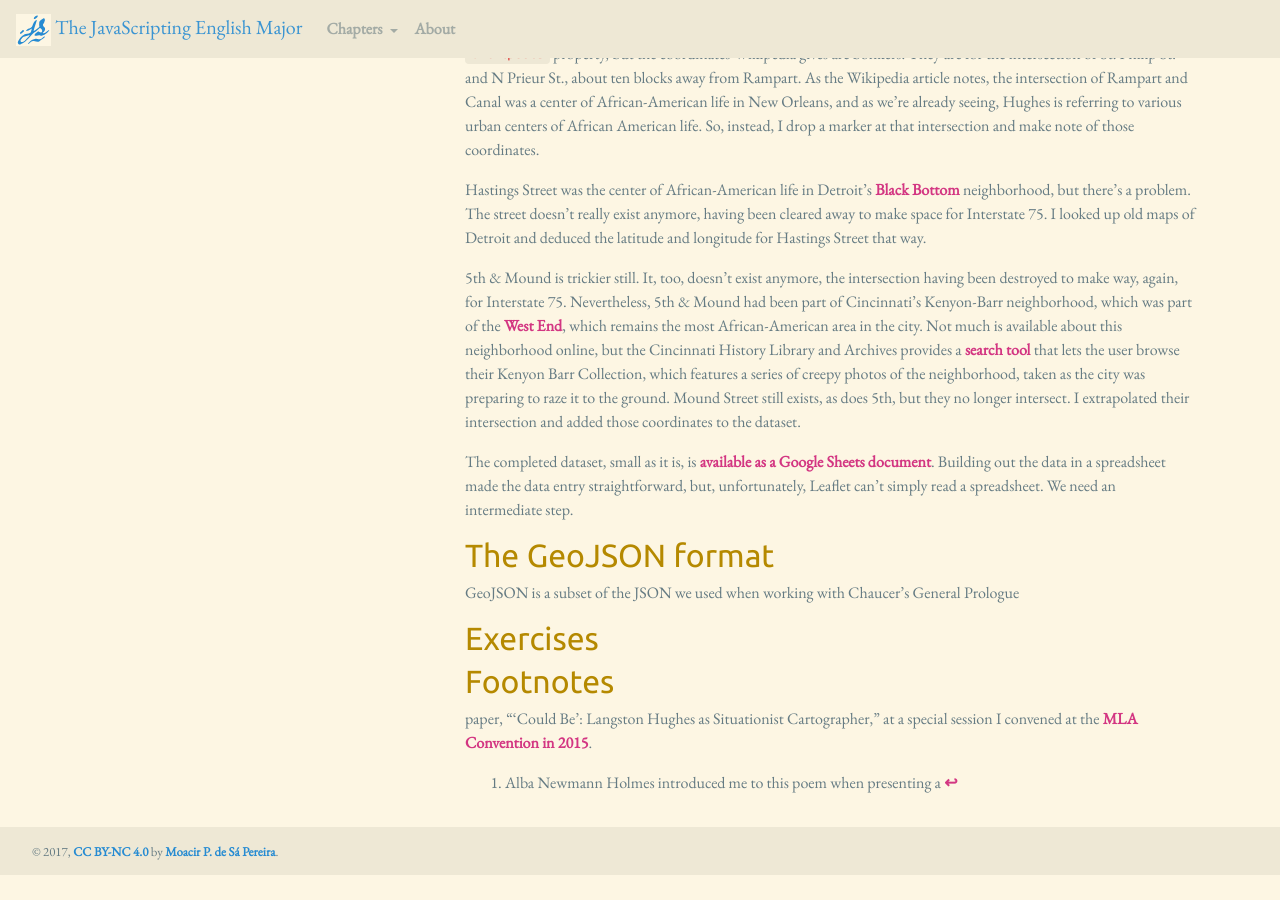
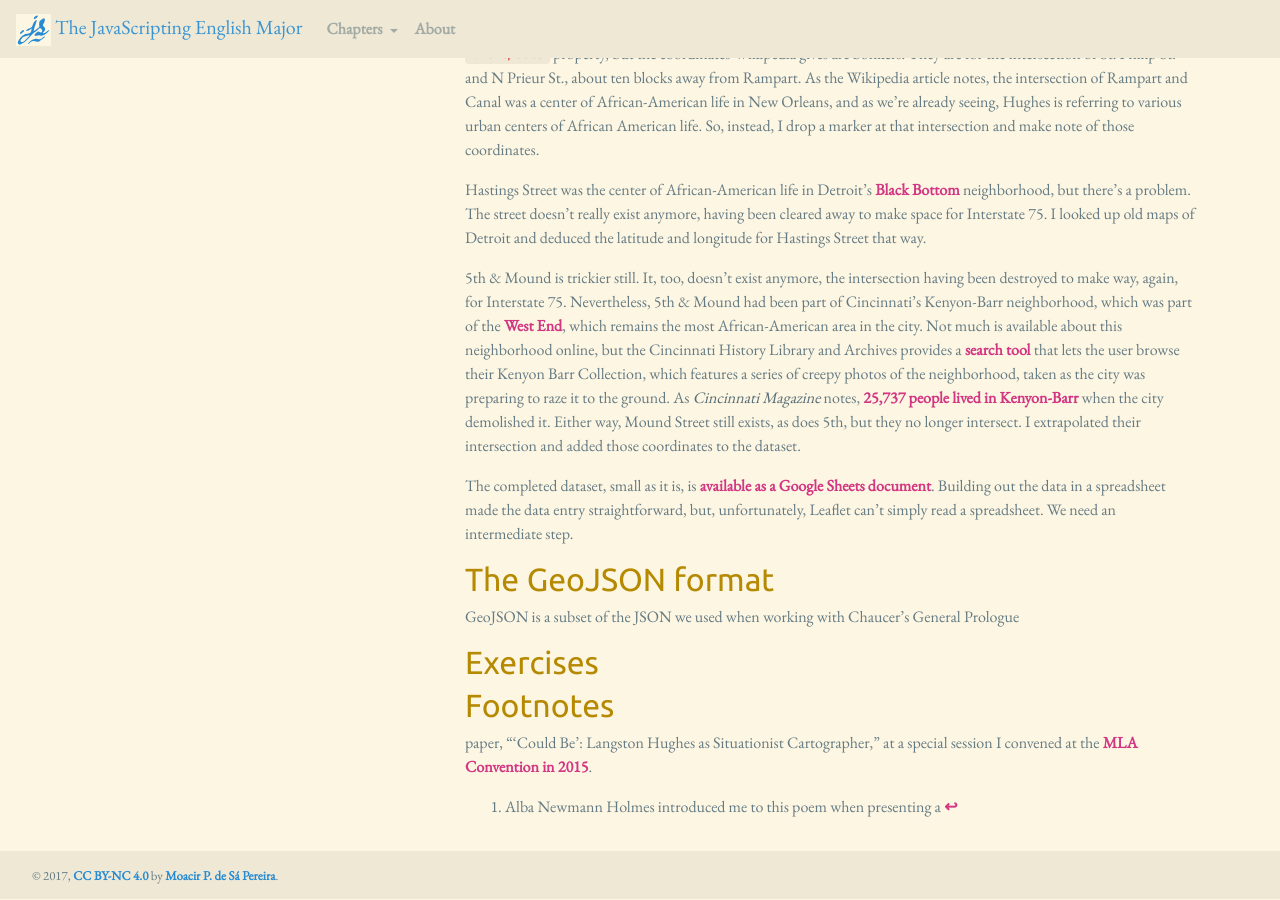
Before and after one commit to muziejus/javascripting-english-major, a Jekyll site: the page built from 11-geojson.md, in a window 1280 px wide and 900 px high, scrolled down 1224 px. Built offline with Jekyll 4.4.1, drawn with Linux system fonts in a browser that asks for light colours; nearby versions of some CDN libraries; before the commit the page ends 2100 px from its top, so only the background shows below that.

```diff
--- a/11-geojson.md
+++ b/11-geojson.md
@@ -100,14 +100,17 @@ Nevertheless, 5th & Mound had been part of Cincinnati’s Kenyon-Barr
 neighborhood, which was part of the [West
 End](https://en.wikipedia.org/wiki/West_End,_Cincinnati), which remains the
 most African-American area in the city. Not much is available about this
-neighborhood online, but the Cincinnati History Library and Archives provides a
-[search
+neighborhood online, but the Cincinnati History Library and Archives provides
+a [search
 tool](http://library.cincymuseum.org/starweb/photos/servlet.starweb?path=photos/photo-session.web)
-that lets the user browse their Kenyon Barr Collection, which features a series
-of creepy photos of the neighborhood, taken as the city was preparing to raze
-it to the ground. Mound Street still exists, as does 5th, but they no longer
-intersect. I extrapolated their intersection and added those coordinates to
-the dataset.
+that lets the user browse their Kenyon Barr Collection, which features a
+series of creepy photos of the neighborhood, taken as the city was preparing
+to raze it to the ground. As *Cincinnati Magazine* notes, [25,737 people lived
+in
+Kenyon-Barr](http://www.cincinnatimagazine.com/citywiseblog/lost-city-kenyon-barr-queensgate/)
+when the city demolished it. Either way, Mound Street still exists, as does
+5th, but they no longer intersect. I extrapolated their intersection and added
+those coordinates to the dataset.
 
 The completed dataset, small as it is, is [available as a Google Sheets
 document](https://docs.google.com/spreadsheets/d/1u3rlflUa6q4wAQMtqwh_-WYM2J2RIB8id4yzRNxojSM/edit?usp=sharing).
```
Also changed, not shown: contents.md (+3 -1 lines).
